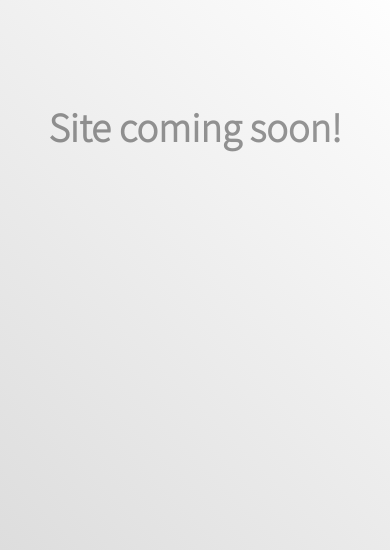
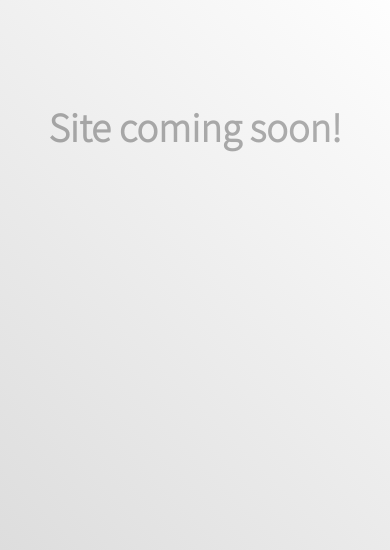
Before and after one commit to SeanTaylorLane/SeanTaylorLane.github.io, a plain HTML site: page index.html in a window 390 px wide. Shown: the part 294-844 px from the top of the page. Drawn offline with Linux system fonts and the light colour scheme.

Commit message:
Mobile URL bar debugging

```diff
--- a/index.html
+++ b/index.html
@@ -17,6 +17,7 @@
     }
 
   body {
+    height: 100vh;
     /*background: linear-gradient(45deg, #b8d7d9, #5e7d80);*/
     background: linear-gradient(45deg, #dddddd, white 80%);
     color: black;
@@ -26,7 +27,7 @@
     overflow: hidden;
     text-align: center;
     line-height: 100vh;
-    opacity: 0.4;
+    opacity: 0.3;
     }
 
     h1 {
```
